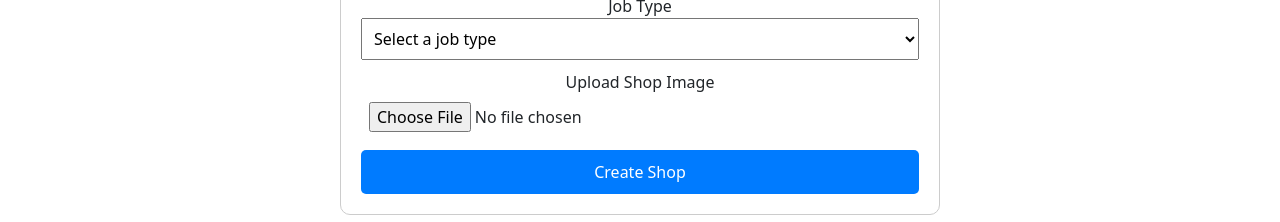
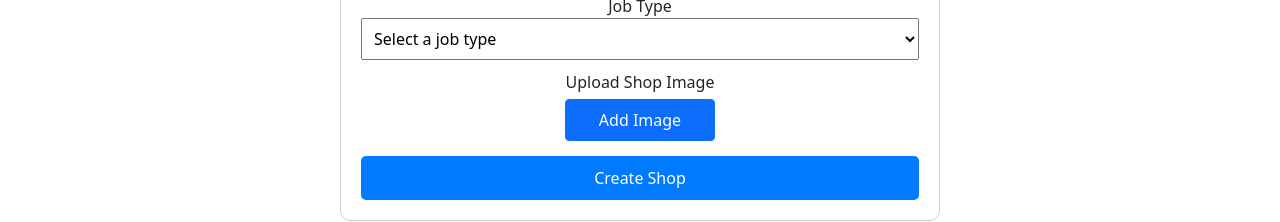
Before and after one commit to mubla97/shop_project, a React (Create React App) app in the folder frontend/: page /shop in a window 1280 px wide. Shown: the part 547-769 px from the top of the page. Built offline with nearby package versions, Linux system fonts and the light colour scheme; no server answers; sample sign-in values are in the browser's storage.

Commit message:
update image + fix css in creation

```diff
--- a/frontend/src/Pages/Shop/EditShop.jsx
+++ b/frontend/src/Pages/Shop/EditShop.jsx
@@ -60,7 +60,6 @@ const EditShop = () => {
     setError('');
 
     try {
-      // Crear un FormData para enviar todos los datos incluyendo la imagen
       const formData = new FormData();
       formData.append('name', name);
       formData.append('phone', phone);
@@ -69,15 +68,16 @@ const EditShop = () => {
       formData.append('postal_code', postal_code);
       formData.append('job', job);
       if (image) {
-        formData.append('shopImage', image);
+        formData.append('shopImage', image); // Append the image file if selected
       }
 
-      const response = await axios.put(`http://localhost:8080/shop/${shopId}`, formData, {
+      const response = await axios.post(`http://localhost:8080/shop/${shopId}`, formData, {
         headers: {
-          'Content-Type': 'multipart/form-data'
+          'Content-Type': 'multipart/form-data',
         },
         withCredentials: true,
       });
+
       console.log(response.data);
       navigate("/shop");
     } catch (err) {
@@ -115,6 +115,11 @@ const EditShop = () => {
       setDisplay(reader.result);
     };
     reader.readAsDataURL(file);
+  };
+
+  const openFileInput = () => {
+    const fileInput = document.getElementById('imageInput');
+    fileInput.click();
   };
 
   if (loading) {
@@ -245,16 +250,26 @@ const EditShop = () => {
                 <option value="Music Store">Music Store</option>
                </select>
              </div>
-            <div style={{ marginBottom: '10px' }}>
-              <label htmlFor="shopImage">Shop Image</label>
+             <div style={{ marginBottom: '10px', textAlign: 'center' }}>
+              <label htmlFor="image">Shop Image</label>
+              <div>
                 <input
                   type="file"
-                id="shopImage"
-                name="shopImage"
+                  id="imageInput"
+                  name="image"
                   accept="image/*"
                   onChange={changeHandler}
-                style={{ width: '100%', padding: '8px', boxSizing: 'border-box' }}
+                  style={{ display: 'none' }}
                 />
+                <button
+                  type="button"
+                  onClick={openFileInput}
+                  className="btn btn-primary"
+                  style={{ minWidth: '150px', padding: '8px', margin: '5px' }}
+                >
+                  Add Image
+                </button>
+              </div>
               {display && (
                 <div style={{ marginTop: '10px' }}>
                   <img src={display} alt="Shop" style={{ maxWidth: '100%', maxHeight: '200px' }} />
--- a/frontend/src/Pages/Shop/Shop.jsx
+++ b/frontend/src/Pages/Shop/Shop.jsx
@@ -23,26 +23,8 @@ const Shop = () => {
   ];
 
   useEffect(() => {
-    const checkShop = async () => {
-      try {
-        const response = await axios.get('http://localhost:8080/hasShop', {
-          withCredentials: true,
-        });
-        if (response.data.hasShop) {
-          console.log(response.data);
-          navigate(`/shop/${response.data.shopId}`);
-        } else {
-          console.log('No existe una tienda');
-          setLoading(false);
-        }
-      } catch (error) {
-        console.error('Error fetching shop status:', error);
-        setLoading(false);
-      }
-    };
-
-    checkShop();
-  }, [navigate]);
+    setLoading(false); // Simular que se ha cargado la página
+  }, []);
 
   const doShop = async (e) => {
     e.preventDefault();
@@ -220,20 +202,30 @@ const Shop = () => {
             <option value="Health Food Store">Health Food Store</option>
           </select>
         </div>
-        <div style={{ marginBottom: '10px' }}>
+        <div style={{ marginBottom: '10px', textAlign: 'center' }}>
           <label htmlFor="image">Upload Shop Image</label>
+          <div>
             <input
               type="file"
-            id="image"
+              id="imageInput"
               name="image"
               accept="image/*"
               onChange={changeHandler}
-            style={{ width: '100%', padding: '8px', boxSizing: 'border-box' }}
+              style={{ display: 'none' }}
             />
+            <button
+              type="button"
+              onClick={() => document.getElementById('imageInput').click()}
+              className="btn btn-primary"
+              style={{ minWidth: '150px', padding: '8px', margin: '5px' }}
+            >
+              Add Image
+            </button>
+          </div>
         </div>
         {display && (
-          <div style={{ marginBottom: '10px' }}>
-            <img src={display} alt="Shop Preview" style={{ width: '100%', maxHeight: '300px', objectFit: 'cover' }} />
+          <div style={{ marginBottom: '10px', textAlign: 'center' }}>
+            <img src={display} alt="Shop Preview" style={{ maxWidth: '100%', maxHeight: '300px', objectFit: 'cover' }} />
           </div>
         )}
         <button type="submit" style={{ width: '100%', padding: '10px', backgroundColor: '#007bff', color: '#fff', border: 'none', borderRadius: '5px' }}>Create Shop</button>
```
Also changed, not shown: 1 other file (tests, documents, lock files or other folders). Lines whose indentation alone changed are shown as unchanged.
